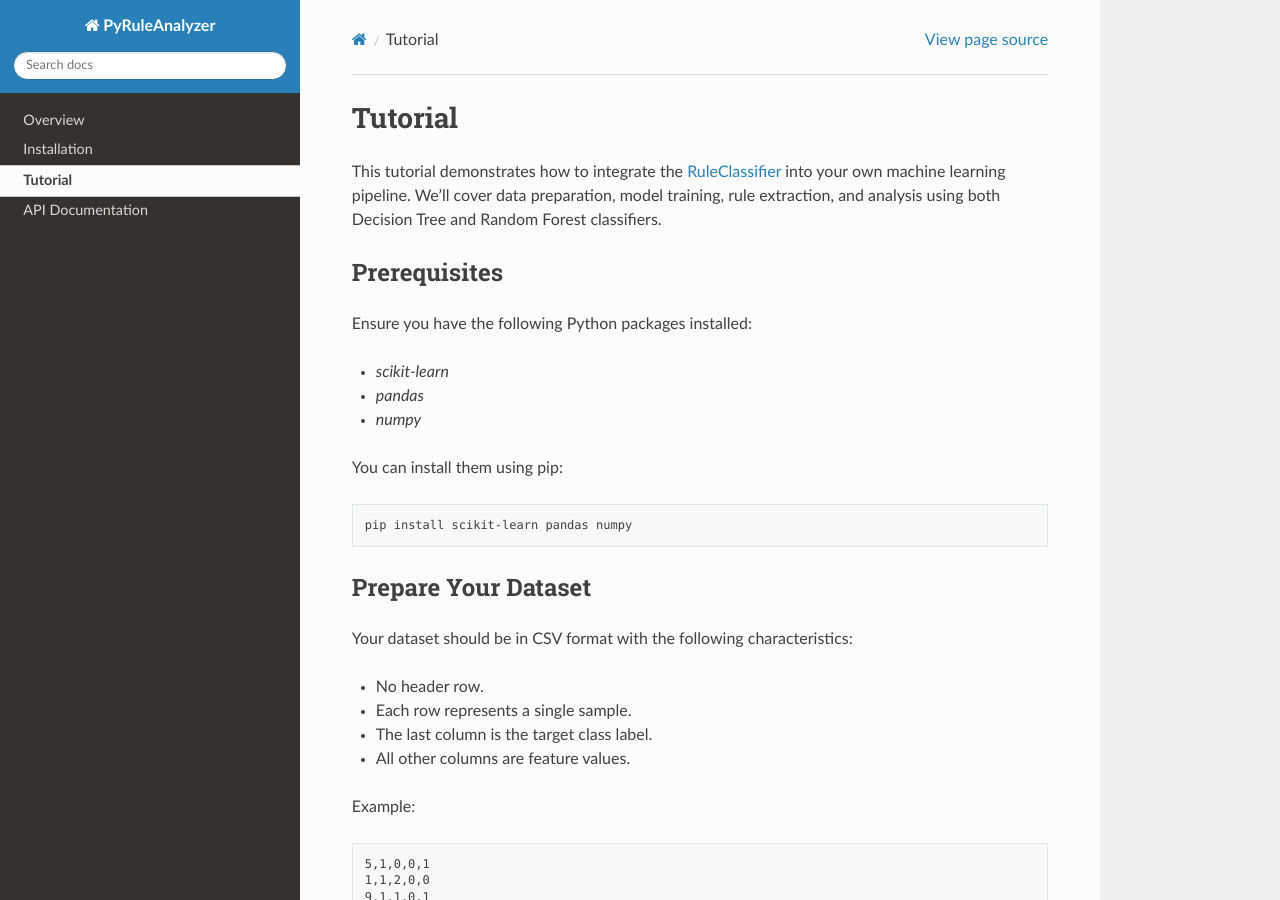
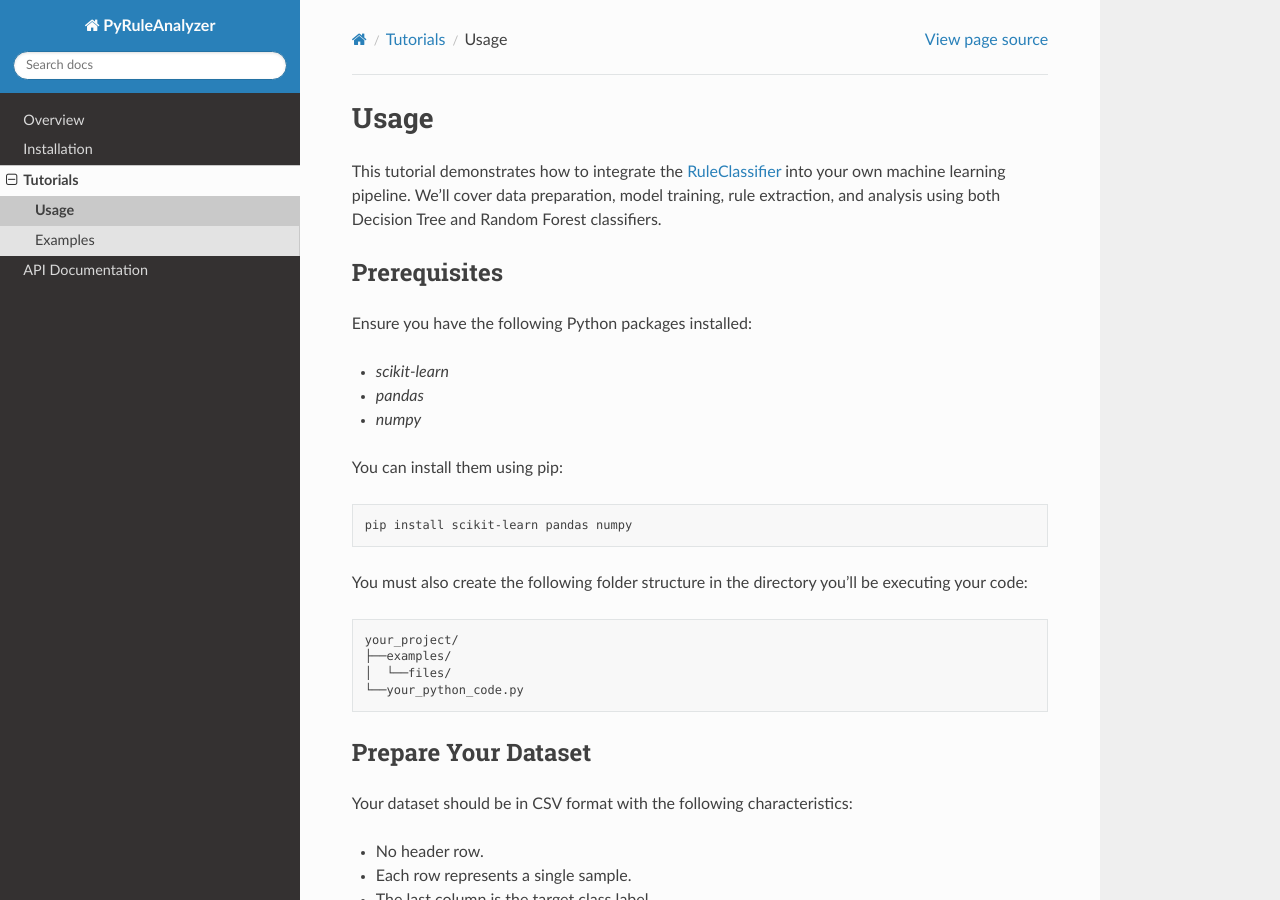
Before and after one commit to GrupoCybersegurancaVirtus/pyruleanalyzer, a Sphinx documentation site: the page built from docs/tutorials/usage.rst, in a window 1280 px wide and 900 px high. Built offline with Sphinx 7.4.7 and the Read the Docs theme 3.1.0, drawn with Linux system fonts in a browser that asks for light colours; some of the changed text lies outside the part shown.

```diff
--- a/docs/api/rule.rst
+++ b/docs/api/rule.rst
@@ -1,4 +1,8 @@
 .. _rule:
+
+Rule
+====
+
 .. autoclass:: pyruleanalyzer.Rule
    :members:
    :undoc-members:
--- a/docs/api/rule_classifier.rst
+++ b/docs/api/rule_classifier.rst
@@ -1,4 +1,8 @@
 .. _rule_classifier:
+
+RuleClassifier
+==============
+
 .. autoclass:: pyruleanalyzer.RuleClassifier
    :members:
    :undoc-members:
--- a/docs/index.rst
+++ b/docs/index.rst
@@ -16,5 +16,5 @@ Key functionalities include:
 
    Overview <self>
    installation
-   tutorial
+   tutorials/index
    api/index
--- a/docs/installation.rst
+++ b/docs/installation.rst
@@ -1,5 +1,3 @@
-.. _installation:
-
 Installation
 ============
 
--- /dev/null
+++ b/docs/tutorials/examples/index.rst
@@ -0,0 +1,5 @@
+Examples
+========
+
+.. toctree::
+   covid
--- a/docs/tutorial.rst
+++ b/docs/tutorials/usage.rst
@@ -1,8 +1,10 @@
-Tutorial
-========
+Usage
+=====
 
 
 This tutorial demonstrates how to integrate the :ref:`RuleClassifier<rule_classifier>` into your own machine learning pipeline. We'll cover data preparation, model training, rule extraction, and analysis using both Decision Tree and Random Forest classifiers.
+
+.. _tutorials/usage#prerequisites:
 
 Prerequisites
 -------------
@@ -18,6 +20,15 @@ You can install them using pip:
 .. code-block:: bash
 
     pip install scikit-learn pandas numpy
+
+You must also create the following folder structure in the directory you'll be executing your code:
+
+.. code-block:: text
+
+    your_project/
+    ├──examples/
+    │  └──files/
+    └──your_python_code.py
 
 Prepare Your Dataset
 --------------------
@@ -41,27 +52,27 @@ Split your dataset into training and testing sets. Here's how you can do it usin
 
 .. code-block:: python
 
-   import pandas as pd
-   from sklearn.model_selection import train_test_split
+    import pandas as pd
+    from sklearn.model_selection import train_test_split
 
-   # Load the dataset
-   df = pd.read_csv("your_dataset.csv", header=None)
+    # Load the dataset
+    df = pd.read_csv("your_dataset.csv", header=None)
 
-   # Split into features and target
-   X = df.iloc[:, :-1]
-   y = df.iloc[:, -1]
+    # Split into features and target
+    X = df.iloc[:, :-1]
+    y = df.iloc[:, -1]
 
-   # Split into training and testing sets
-   X_train, X_test, y_train, y_test = train_test_split(
-       X, y, test_size=0.25
-   )
+    # Split into training and testing sets
+    X_train, X_test, y_train, y_test = train_test_split(
+        X, y, test_size=0.25
+    )
 
-   # Save to CSV files without headers and index
-   train_df = pd.concat([X_train, y_train], axis=1)
-   test_df = pd.concat([X_test, y_test], axis=1)
+    # Save to CSV files without headers and index
+    train_df = pd.concat([X_train, y_train], axis=1)
+    test_df = pd.concat([X_test, y_test], axis=1)
 
-   train_df.to_csv("train.csv", index=False, header=False)
-   test_df.to_csv("test.csv", index=False, header=False)
+    train_df.to_csv("train.csv", index=False, header=False)
+    test_df.to_csv("test.csv", index=False, header=False)
 
 Train a Model and Extract Rules
 -------------------------------
@@ -109,11 +123,11 @@ After initializing the :ref:`RuleClassifier<rule_classifier>` instance, you can
 
 .. code-block:: python
 
-   classifier.execute_rule_analysis(
-       file_path="test.csv",
-       remove_duplicates="soft",
-       remove_below_n_classifications=1
-   )
+    classifier.execute_rule_analysis(
+        file_path="test.csv",
+        remove_duplicates="soft",
+        remove_below_n_classifications=1
+    )
 
 Parameters:
 
@@ -138,8 +152,8 @@ Use the `classify` method to make predictions on new samples. You must name your
 
 .. code-block:: python
 
-   sample = {"v1": 1, "v2": 0, "v3": 5, "v4": 1}
-   predicted_class, votes, probabilities = classifier.classify(sample, final=True)
+    sample = {"v1": 1, "v2": 0, "v3": 5, "v4": 1}
+    predicted_class, votes, probabilities = classifier.classify(sample, final=True)
 
 Returns:
 
--- a/pyproject.toml
+++ b/pyproject.toml
@@ -3,7 +3,7 @@ requires = ["setuptools"]
 build-backend = "setuptools.build_meta"
 
 [project]
-name = "PyRuleAnalyzer"
+name = "pyruleanalyzer"
 version = "1.0.0"
 description = ""
 authors = [
```
Also changed, not shown: other parts of docs/tutorials/usage.rst (+19 -16 lines), docs/tutorials/examples/covid.rst (added, +89 -0 lines), docs/tutorials/index.rst (added, +11 -0 lines).
